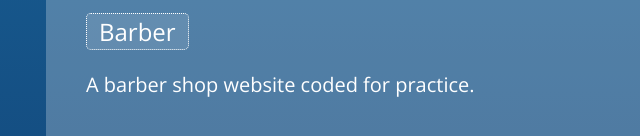
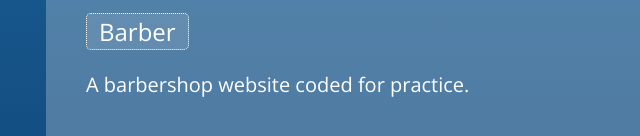
Before and after one commit to serhiicss/resume, a plain HTML site: page index.html in a window 1280 px wide. Shown: the part 664-800 px from the top of the page, 74-714 px from the left. Drawn offline with nearby package versions, Linux system fonts and the light colour scheme.

Commit message:
Update index.html

```diff
--- a/index.html
+++ b/index.html
@@ -33,7 +33,7 @@
 
 						<div class="work-item">
 							<a href="http://serhii-css.com/barber/">Barber</a>
-							<p>A barber shop website coded for practice.</p>
+							<p>A barbershop website coded for practice.</p>
 						</div><!-- work-item -->
 
 						<div class="work-item">
```
